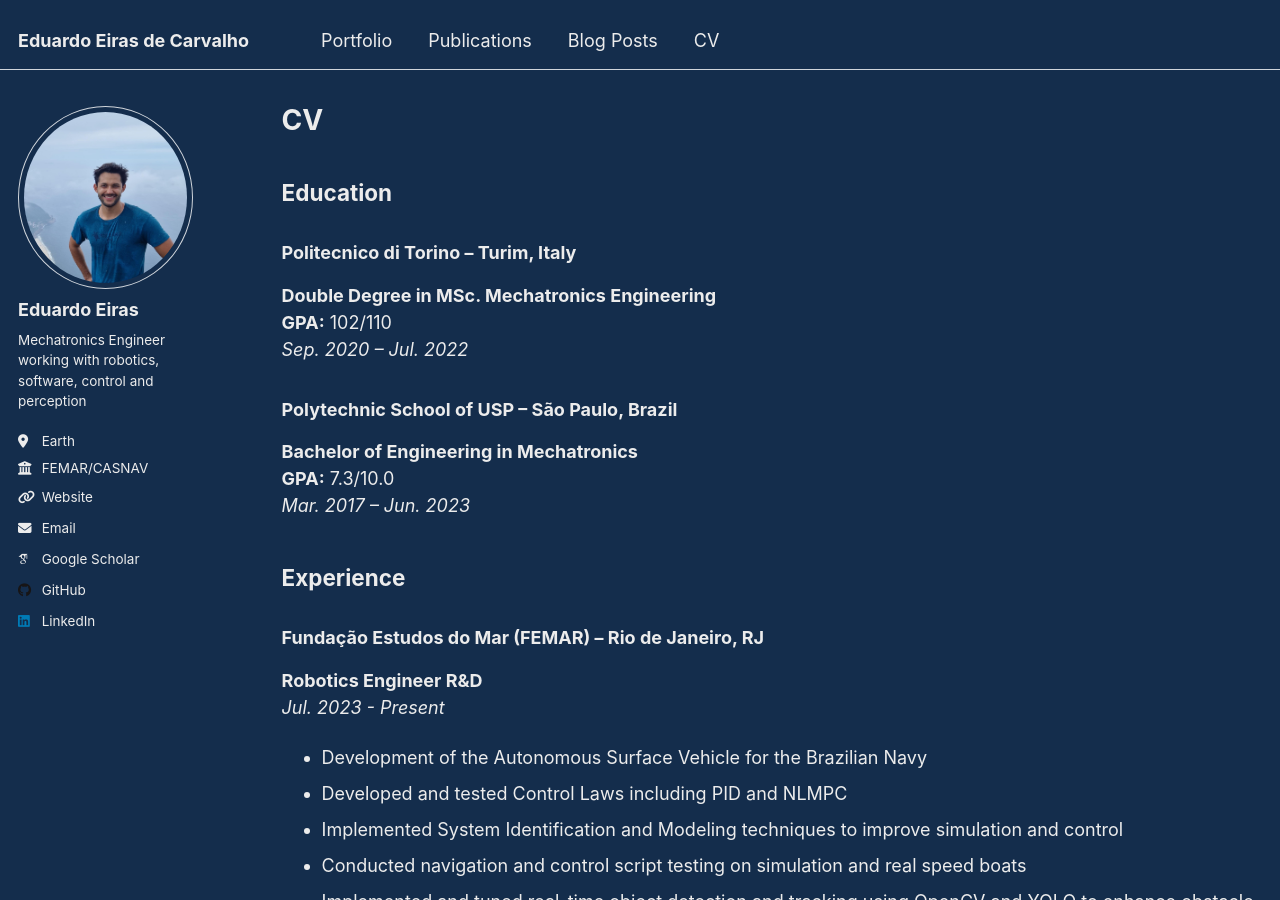
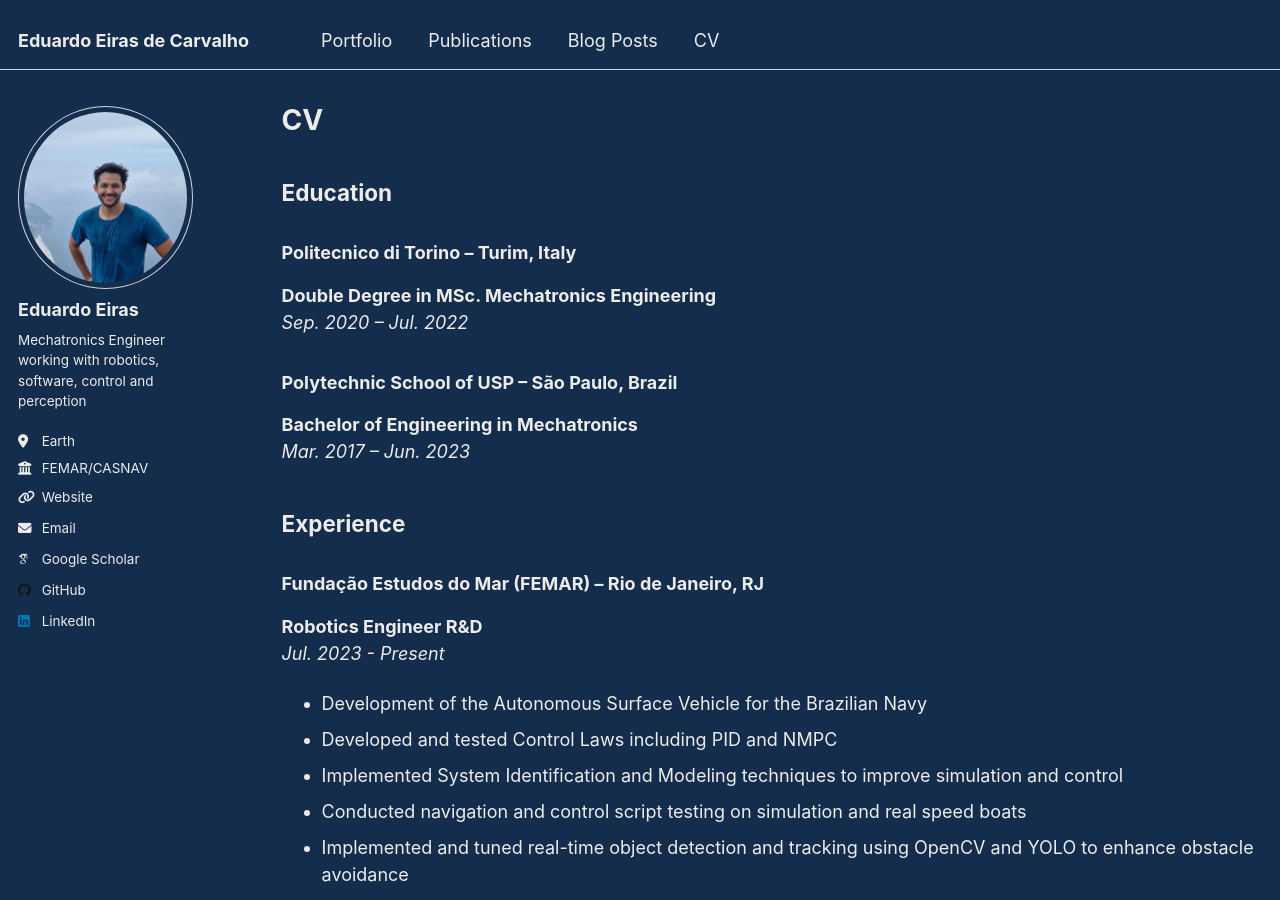
Before and after one commit to dueiras/dueiras.github.io, a Jekyll site: the page built from _pages/cv.md, in a window 1280 px wide and 900 px high. Built offline with Jekyll 4.4.1, drawn with Linux system fonts in a browser that asks for light colours; some web fonts are replaced.

Commit message:
update cv

```diff
--- a/_pages/cv.md
+++ b/_pages/cv.md
@@ -12,12 +12,10 @@ redirect_from:
 
 ### Politecnico di Torino – Turim, Italy
 **Double Degree in MSc. Mechatronics Engineering**
-**GPA:** 102/110
 *Sep. 2020 – Jul. 2022*
 
 ### Polytechnic School of USP – São Paulo, Brazil
 **Bachelor of Engineering in Mechatronics**
-**GPA:** 7.3/10.0
 *Mar. 2017 – Jun. 2023*
 
 ## Experience
@@ -27,7 +25,7 @@ redirect_from:
 *Jul. 2023 - Present*
 
 - Development of the Autonomous Surface Vehicle for the Brazilian Navy
-- Developed and tested Control Laws including PID and NLMPC
+- Developed and tested Control Laws including PID and NMPC
 - Implemented System Identification and Modeling techniques to improve simulation and control
 - Conducted navigation and control script testing on simulation and real speed boats
 - Implemented and tuned real-time object detection and tracking using OpenCV and YOLO to enhance obstacle avoidance
```
